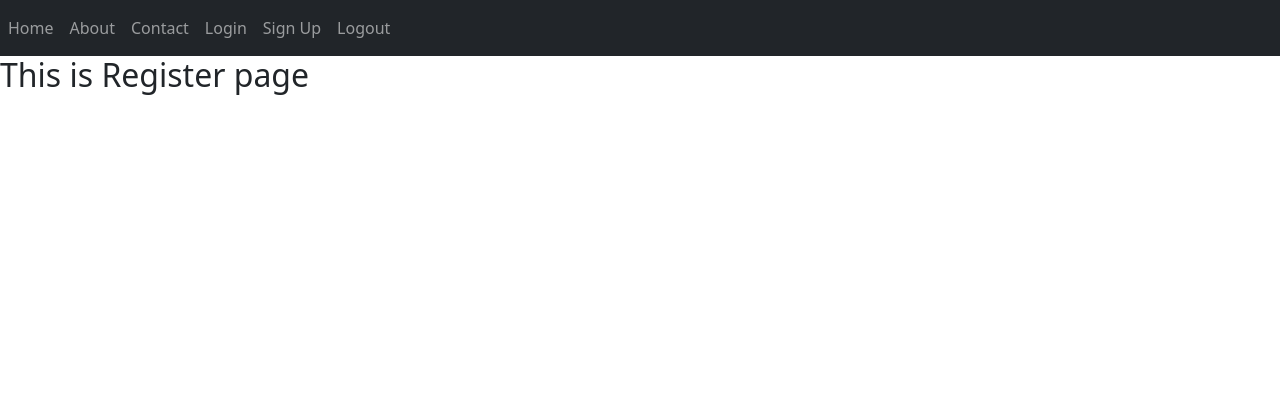
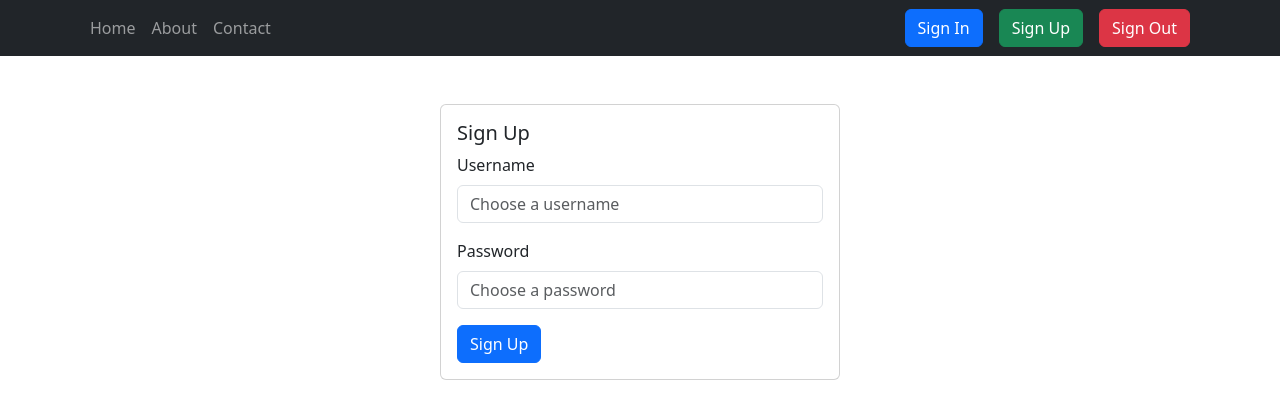
Before and after one commit to zaiYellYintAung/socialmedia-django, a Django app: page /register/ in a window 1280 px wide. Shown: the top 419 px of the page. Run offline with Django 4.2, Linux system fonts and the light colour scheme.

Commit message:
rest after sign in up out

```diff
--- a/home/views.py
+++ b/home/views.py
@@ -1,4 +1,9 @@
-from django.shortcuts import render
+from django.shortcuts import render,redirect
+
+from django.contrib.auth import login,logout,authenticate
+from django.contrib import messages
+from django.contrib.auth.forms import UserCreationForm
+
 
 # Create your views here.
 def index(request):
@@ -41,6 +46,19 @@ def signout(request):
 def register(request):
 	templates="home/register.html"
 
+	if request.method=="POST":
+		form=UserCreationForm(request.POST)
+		if form.is_valid():
+			form.save()
+			username=form.cleaned_data['username']
+			password=form.cleaned_data['password1']
+			user=authenticate(request,username=username,password=password)
+			signin(request,user)
+			messages.success(request,("Please login "))
+			return redirect('loginpage')
+		else:
+			messages.success(request,("Not okay"))
+			return redirect('registerpage')
 	data={
 		"title":"Register"
 	}
--- a/templates/home/register.html
+++ b/templates/home/register.html
@@ -1,6 +1,25 @@
 {% extends 'layout.html' %}
 
 {% block yield %}
-	<h2>This is Register page</h2>
+	<div class="">
+  <div class="card mt-5 mx-auto" style="max-width: 400px;">
+    <div class="card-body">
+      <h5 class="card-title">Sign Up</h5>
+      <form method="POST" action="">
+      	{% csrf_token %}
+
+        <div class="mb-3">
+          <label for="username" class="form-label">Username</label>
+          <input type="text" class="form-control" id="username" placeholder="Choose a username">
+        </div>
+        <div class="mb-3">
+          <label for="password" class="form-label">Password</label>
+          <input type="password" class="form-control" id="password" placeholder="Choose a password">
+        </div>
+        <button type="submit" class="btn btn-primary">Sign Up</button>
+      </form>
+    </div>
+  </div>
+</div>
 
 {% endblock %}
--- a/templates/layout.html
+++ b/templates/layout.html
@@ -11,8 +11,10 @@
   <body>
 
   	{% include 'navbar.html' %}
-  	{% block yield %}
-  	{% endblock %}
+  	<div class="container">
+	  	{% block yield %}
+	  	{% endblock %}
+  	</div>
     <script src="https://cdn.jsdelivr.net/npm/bootstrap@5.3.0-alpha3/dist/js/bootstrap.bundle.min.js" integrity="sha384-ENjdO4Dr2bkBIFxQpeoTz1HIcje39Wm4jDKdf19U8gI4ddQ3GYNS7NTKfAdVQSZe" crossorigin="anonymous"></script>
   </body>
 </html>
--- a/templates/navbar.html
+++ b/templates/navbar.html
@@ -1,31 +1,30 @@
 <nav class="navbar navbar-expand-lg navbar-dark bg-dark">
-    <div class="">
+    <div class="container">
         <button class="navbar-toggler" type="button" data-bs-toggle="collapse" data-bs-target="#navbarNav"
             aria-controls="navbarNav" aria-expanded="false" aria-label="Toggle navigation">
             <span class="navbar-toggler-icon"></span>
         </button>
-        <div class="collapse navbar-collapse" id="navbarNav">
+        <div class="collapse navbar-collapse justify-content-between" id="navbarNav">
             <ul class="navbar-nav">
-
                 <li class="nav-item">
-                    <a class="nav-link" href="{% url 'homepage'%}">Home</a>
+                    <a class="nav-link" href="{% url 'homepage' %}">Home</a>
                 </li>
                 <li class="nav-item">
-                    <a class="nav-link" href="{% url 'aboutpage'%}">About</a>
+                    <a class="nav-link" href="{% url 'aboutpage' %}">About</a>
                 </li>
                 <li class="nav-item">
                     <a class="nav-link" href="#">Contact</a>
                 </li>
             </ul>
-            <ul class="navbar-nav ml-auto">
+            <ul class="navbar-nav">
                 <li class="nav-item">
-                    <a class="nav-link btn btn-dark" href="{% url 'signoutpage'%}">Login</a>
+                    <a class="btn btn-primary mx-2" href="{% url 'signinpage' %}">Sign In</a>
                 </li>
                 <li class="nav-item">
-                    <a class="nav-link" href="{% url 'registerpage' %}">Sign Up</a>
+                    <a class="btn btn-success mx-2" href="{% url 'registerpage' %}">Sign Up</a>
                 </li>
                 <li class="nav-item">
-                    <a class="nav-link" href="{% url 'signoutpage'%}">Logout</a>
+                    <a class="btn btn-danger mx-2" href="{% url 'signoutpage' %}">Sign Out</a>
                 </li>
             </ul>
         </div>
```
Also changed, not shown: templates/home/signin.html (+19 -1 lines), templates/home/signout.html (+9 -2 lines).
